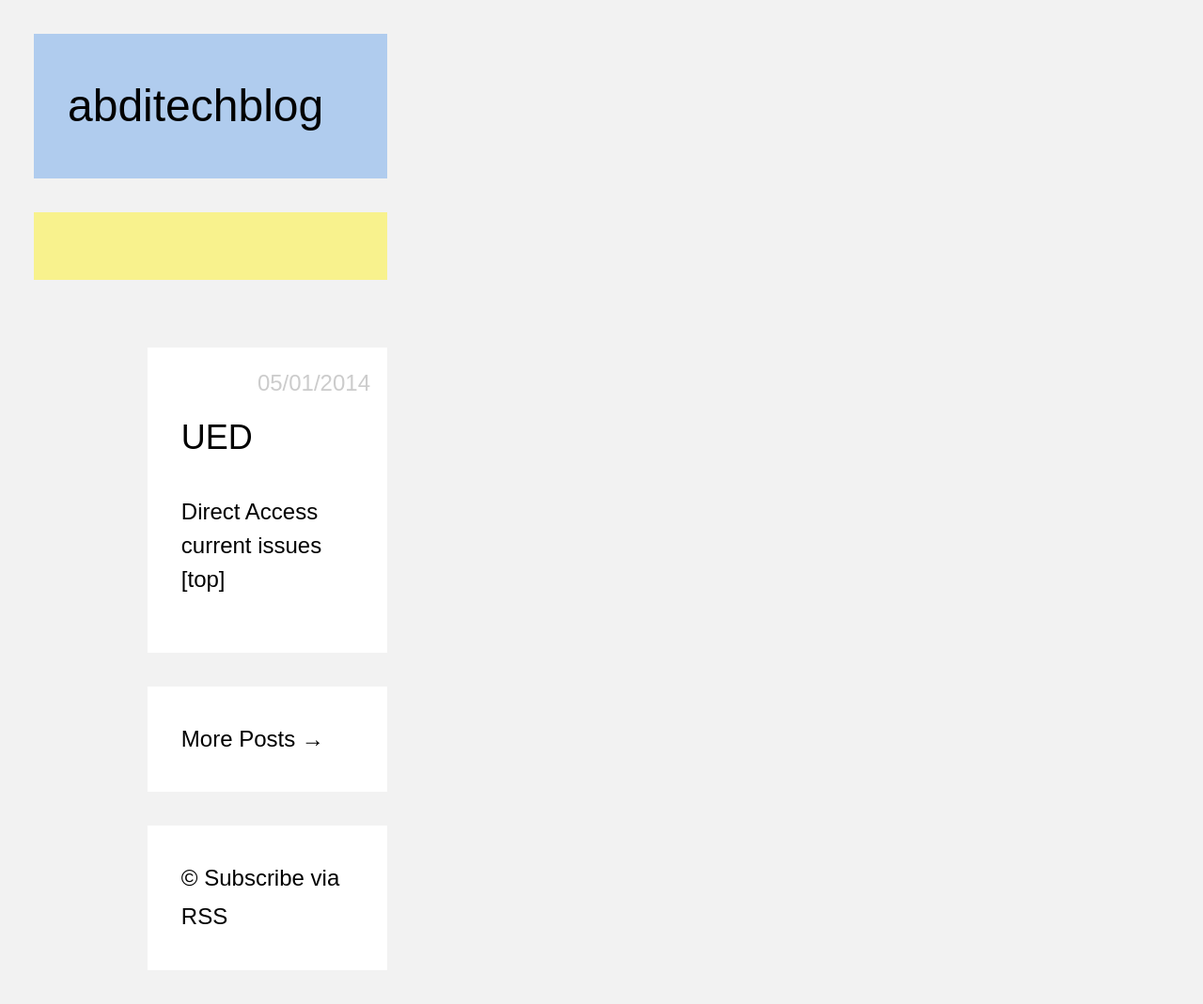
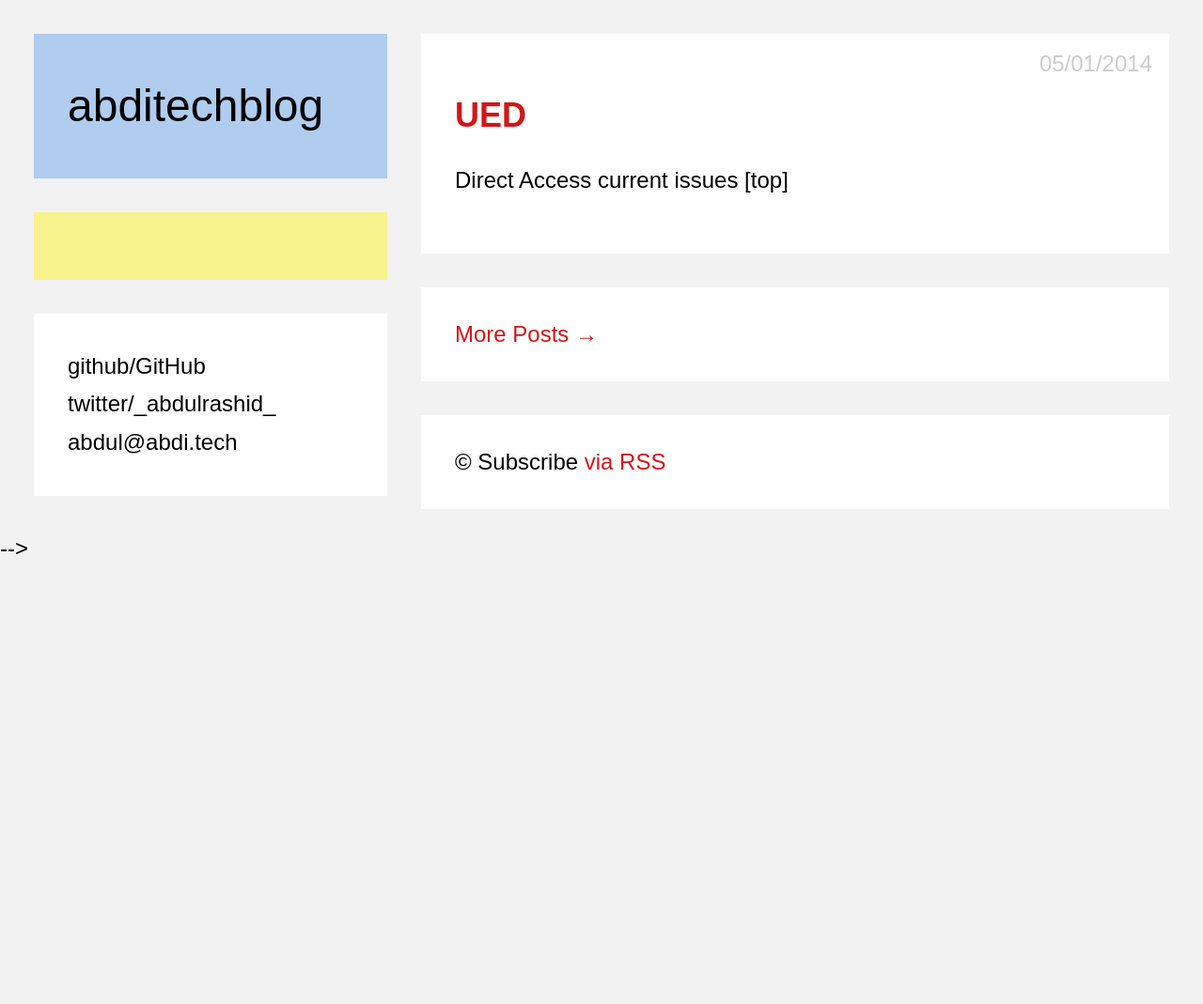
Before and after one commit to Abdul2/abditechblog, a Jekyll site: the page built from index.html, in a window 1280 px wide. Shown: the whole page at 94% size. Built offline with Jekyll 4.4.1, drawn with Linux system fonts in a browser that asks for light colours; after the commit the page ends 900 px from its top, so only the background shows below that.

Commit message:
Update header.html

```diff
--- a/_includes/header.html
+++ b/_includes/header.html
@@ -9,11 +9,10 @@
     <a href="/">Home</a>
     <a href="/about/">About</a>
    <!-- <a href="/contact/">Contact</a> -->
- <!--  </nav>
+   </nav>
   <div class="module color3">
     github/{{ site.github }}
     <br>twitter/{{ site.twitter }}
     <br>{{ site.email }}
-  </div>
+  </div> -->
 </aside>
--->
```
